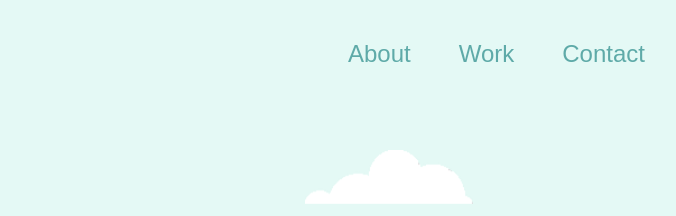
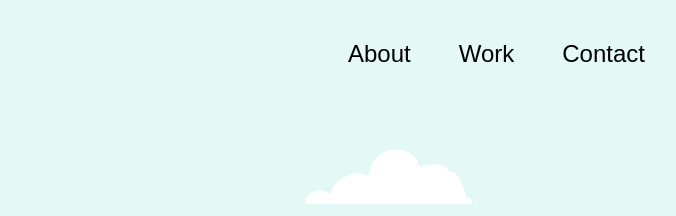
Before and after one commit to RohitMadduru/Portfolio, a plain HTML site: page index.html in a window 1280 px wide. Shown: the top 216 px of the page, 407-1083 px from the left. Drawn offline with nearby package versions, Linux system fonts and the light colour scheme; a web font is replaced by a local one.

Commit message:
Make navigation links black

```diff
--- a/css/style.css
+++ b/css/style.css
@@ -55,7 +55,7 @@ nav ul{
 nav ul  a{
   font-family:  sans-serif;
   line-height: 4rem;
-  color: #5EAAA8;
+  color: black;
   padding-top: 12px ;
   padding-bottom:  12px ;
   transition: .3s;
@@ -66,7 +66,7 @@ nav ul  a{
 }
 
 nav ul  a:hover{
-  color: #056676;
+  color: black;
 }
 
 nav{
```
